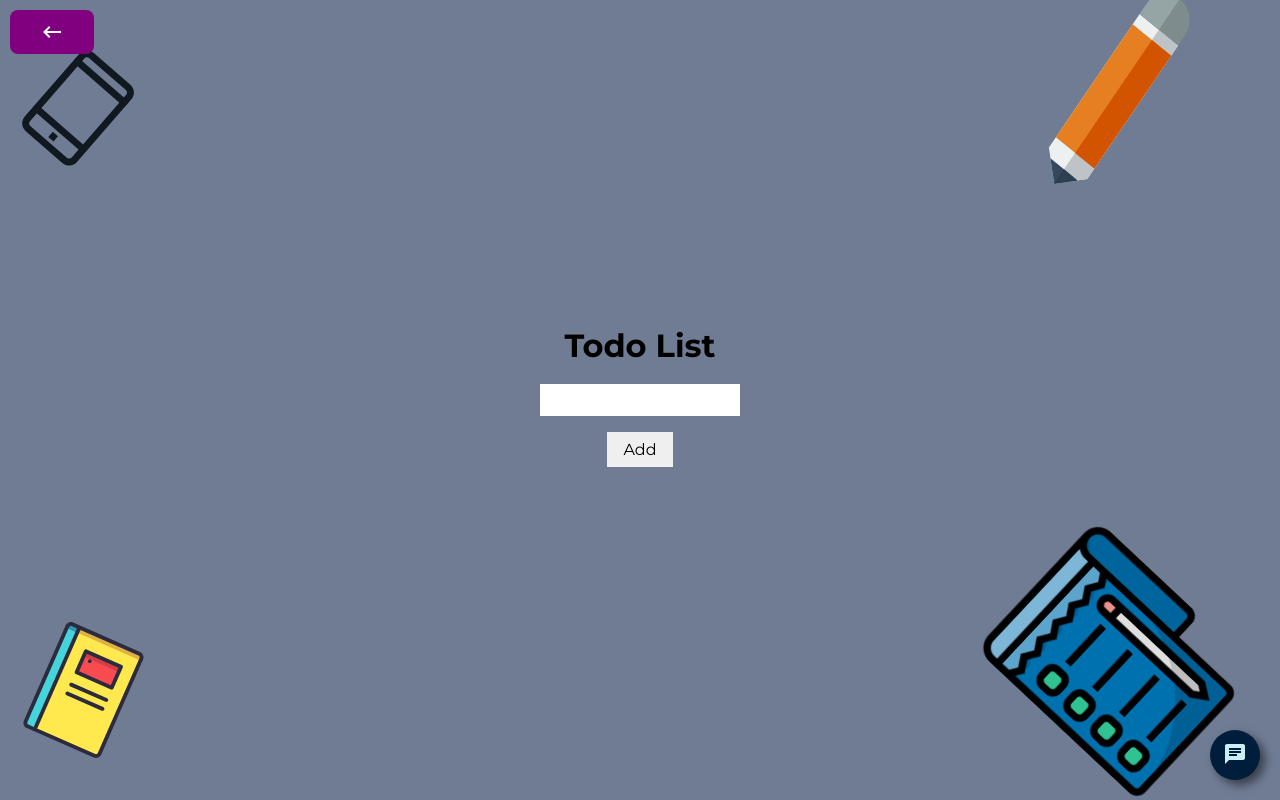
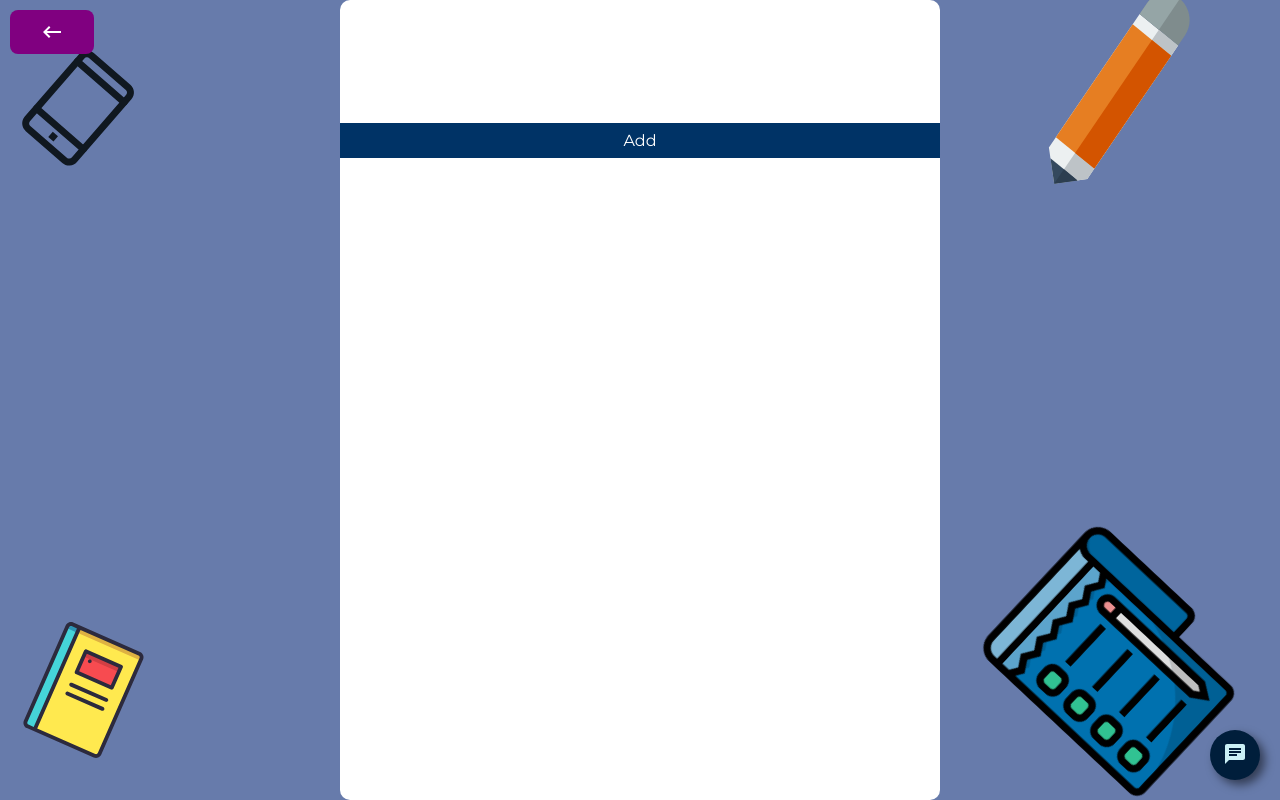
Before and after one commit to Dawidsjd/Automatizasion, a React (Create React App) app: page /HomeDashboard/ToDoList in a window 1280 px wide. Built offline with nearby package versions, Linux system fonts and the light colour scheme.

Commit message:
todoupdate

```diff
--- a/package.json
+++ b/package.json
@@ -26,7 +26,7 @@
     "react-router-dom": "^6.17.0",
     "react-scripts": "5.0.1",
     "styled-components": "^6.1.0",
-    "three": "^0.158.0",
+    "three": "^0.157.0",
     "uuid": "^9.0.1",
     "vulcan-api-js": "^3.3.0",
     "web-vitals": "^2.1.4"
--- a/src/Components/ToDoList/ToDoList.jsx
+++ b/src/Components/ToDoList/ToDoList.jsx
@@ -26,6 +26,7 @@ function ToDoList() {
 
   return (
     <div style={styles.BackgroundSVG}>
+      <div style={styles.Background}>
       <Link to="/HomeDashboard">
         <button
           style={styles.exitBtn}
@@ -33,7 +34,7 @@ function ToDoList() {
           <KeyboardBackspaceIcon />
         </button>
       </Link>
-      <h1 style={styles.title}>Todo List</h1>
+      <h1 style={styles.title}>To-do List</h1>
       <input
         type='text'
         value={input}
@@ -48,6 +49,7 @@ function ToDoList() {
       <button onClick={() => addtolist(input)} style={styles.button}>
         Add
       </button>
+
       <ul>
         {list.map((todo) => (
           <li key={todo.id} style={styles.listItem}>
@@ -56,6 +58,8 @@ function ToDoList() {
           </li>
         ))}
       </ul>
+
+      </div>
     </div>
   );
 }
--- a/src/Components/ToDoList/style.js
+++ b/src/Components/ToDoList/style.js
@@ -1,8 +1,9 @@
+
 import ContentBackground from '../../assets/content.svg';
 
 const styles = {
     BackgroundSVG: {
-      background: `#707c94 url(${ContentBackground}) no-repeat center center fixed`,
+      background: `#677bab url(${ContentBackground}) no-repeat center center fixed`,
       backgroundSize: 'cover',
       width: '100%',
       height: '100vh',
@@ -10,7 +11,23 @@ const styles = {
       flexDirection: 'column',
       justifyContent: 'center',
       alignItems: 'center',
+
     },
+    Background:
+    {
+    backgroundColor: '#88a2c4',
+    display: 'flex',
+    flexDirection: 'column',
+    justifyContent: 'flex-start',
+    width: '600px',
+    minHeight: '800px',
+    background: 'white',
+    textAlign: 'center',
+    margin: '128px auto',
+    borderRadius: '10px',
+    paddingBottom: '32px',
+    },
+
     span: {
         color: '#ffffff',
         fontSize: '1.2rem',
@@ -18,14 +35,10 @@ const styles = {
         backgroundColor: '#4a5568',
         padding: '0.5rem 1rem',
         borderRadius: '10px',
+        justifyContent: `left`,
 
       },
-      listItem: {
-        margin: '1.5rem 0',
-        display: 'flex',
-        alignItems: 'center',
-        justifyContent: 'center'
-      },
+
       deleteButton: {
         background: '#f44336',
         color: '#fff',
@@ -41,20 +54,34 @@ const styles = {
         marginLeft: '1rem',
       },
     title: {
+
       fontSize: '2rem',
       marginBottom: '1rem',
+      color: `white`,
+
     },
     input: {
-      width: '200px',
-      padding: '0.5rem',
-      marginBottom: '1rem',
-      outline: "none"
+      width: '600px',
+      padding: '10px',
+      marginBottom: '5px',
+      outline: "none",
+      justifyContent: 'center',
     },
     button: {
       padding: '0.5rem 1rem',
       fontSize: '1rem',
-      cursor: "pointer"
+      cursor: "pointer",
+      backgroundColor: `#003366`,
+      color: `white`,
     },
+      listItem:
+      {
+        margin: '1.5rem 0',
+        display: 'flex',
+        alignItems: 'center',
+        justifyContent: 'left',
+      },
+
     exitBtn:{
         position: "absolute",
         top: "10px",
@@ -67,7 +94,7 @@ const styles = {
         display: "flex",
         alignItems: "center",
         fontSize: "1.5em",
-        padding: "10px 30px"
+        padding: "10px 30px",
     }
   };
 
--- a/src/Components/features/LeftPanelDashboard/LeftPanelDashboard.jsx
+++ b/src/Components/features/LeftPanelDashboard/LeftPanelDashboard.jsx
@@ -16,7 +16,7 @@ import {
   StyledPanel,
 } from './styles';
 import './styles.css';
-import Logo from './../../../assets/Logo.svg';
+import Logo from './../../../assets/logo.svg';
 import PanelImage from './../../../assets/PanelImage.svg';
 import AuthDetails from '../LogInBackEnd/AuthDetails';
 const LeftPanelDashboard = () => {
--- a/src/pages/Dashboard/HomeDashboard.jsx
+++ b/src/pages/Dashboard/HomeDashboard.jsx
@@ -1,7 +1,7 @@
 import React, { useEffect } from "react";
 import LeftPanelDashboard from "../../Components/features/LeftPanelDashboard/LeftPanelDashboard";
 import { WidgetWrapper, StyledDashboard, Widgets } from "./styles";
-import Welcome from "../../Components/widget/Welcome/Welcome";
+import Welcome from "../../Components/widget/welcome/welcome";
 import WeatherData from "../../Components/widget/Weather/WeatherData";
 import CookingAssistant from "../../Components/widget/CookingAssistant/CookingAssistant";
 import ToDo from "../../Components/widget/ToDo/ToDo";
```
Also changed, not shown: 1 other file (tests, documents, lock files or other folders).
